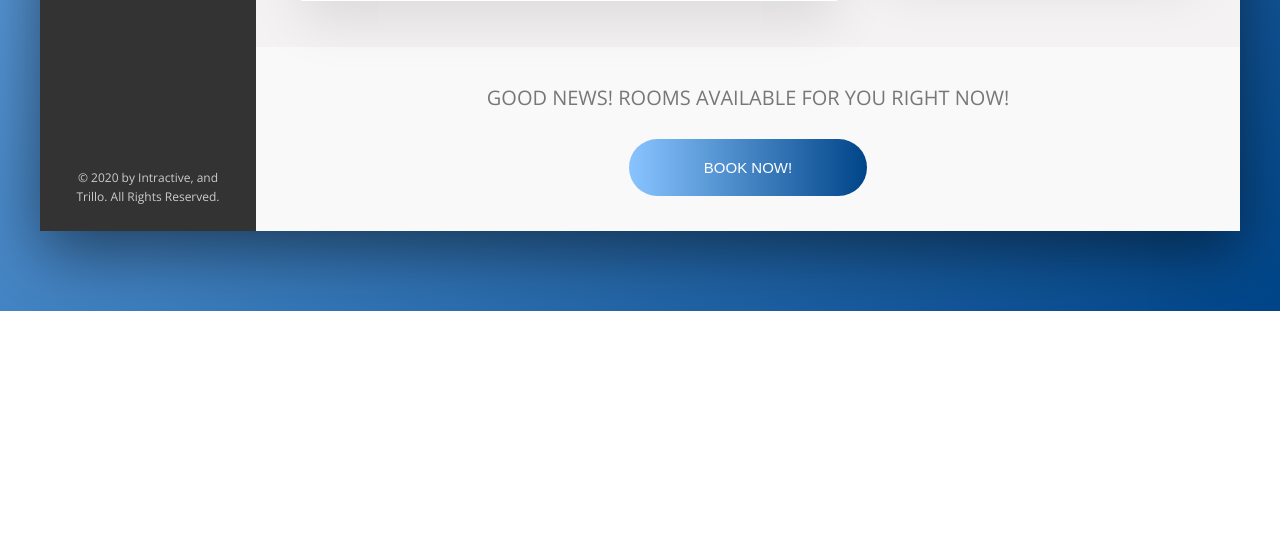
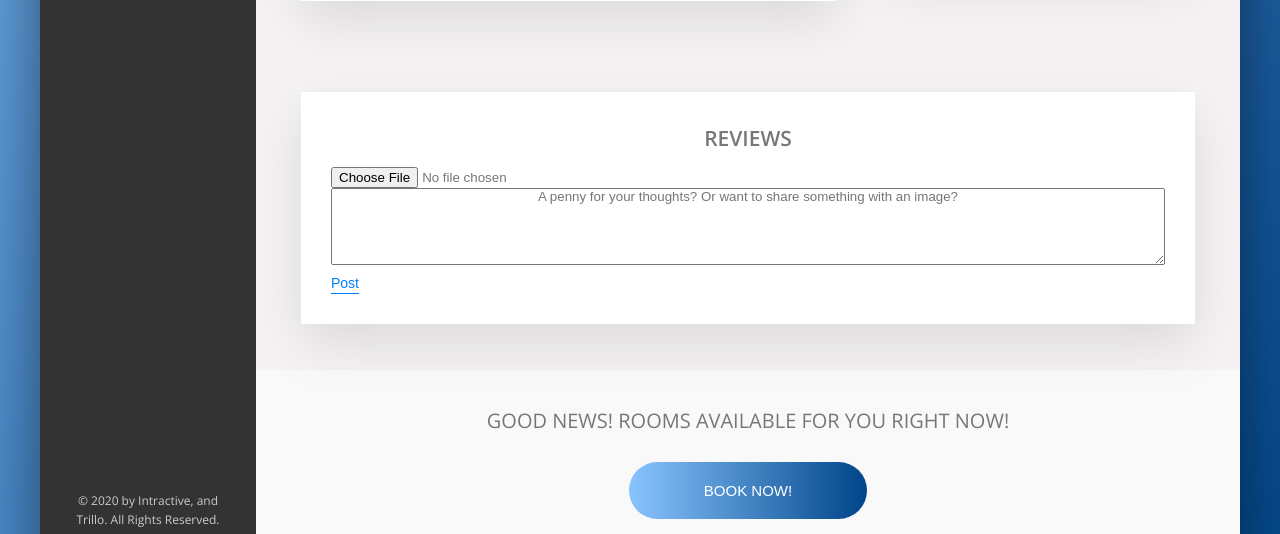
Before and after one commit to lauslim12/intract-hotel-system, a CodeIgniter app: page /Intractive/booking/showDetail/1 in a window 1280 px wide. Shown: the part 1046-1580 px from the top of the page. Before the commit the page ends 1357 px from the top, so only its background shows below. Run offline with CodeIgniter, Linux system fonts and the light colour scheme; a user stored in the database is signed in; data comes from the database, SQL or seed files in the repository; tables that the repository leaves empty hold one stand-in row (values such as "Sample post"); data that the repository does not hold is empty.

Commit message:
Added UI to display all reviews for that particular hotel.

```diff
--- a/application/views/booking.php
+++ b/application/views/booking.php
@@ -119,22 +119,55 @@ defined('BASEPATH') or exit('No direct script access allowed');
             </figure>
           </div>
         </div>
-        <!--
         <div class="detail">
           <div class="description--posts">
             <h2>REVIEWS</h2>
-            <form action='' method="POST" enctype='multipart/form-data' class='post-form'>
+            <form action='<?php echo site_url() . "review/submitPost"; ?>' method="POST" enctype='multipart/form-data' class='post-form'>
+              <input type="hidden" name="hotel_id" value="<?= $id; ?>">
               <input type="file" name="fileToUpload" id="fileToUpload" />
               <textarea name="post_text" id="post_text" rows="5" placeholder="A penny for your thoughts? Or want to share something with an image?"></textarea>
               <input type="submit" value="Post" name="post" id="post_button" class="btn-inline">
             </form>
             <div class="posts-area">
-              Placeholder Div
+              <?php
+              /*
+              *  Knapsack
+              */
+                for($i = 0; $i < count($reviews); $i++) {
+                  $profile_pic = base_url() . $user_reviews[$i]['profile_pic'];
+                  $added_by = site_url() . "profile/view/" . $user_reviews[$i]['username'];
+                  $first_name = $user_reviews[$i]['first_name'];
+                  $last_name = $user_reviews[$i]['last_name'];
+                  $time_message = $reviews[$i]['date_added'];
+                  $image_path = base_url() . $reviews[$i]['image'];
+                  $body = $reviews[$i]['body'];
+                ?>
+                <div class='status-post'>
+                  <div class='status-post__profile-pic'>
+                    <img src='<?= $profile_pic; ?>' width='50'>
+                  </div>
+                  <div class='status-post__posted-by'>
+                    <a href='<?= $added_by; ?>'><?= $first_name . " " . $last_name; ?></a>
+                    <p class='paragraph'><?= $time_message; ?></p>
+                  </div>
+                </div>
+                <div class='status-post__body'>
+                  <div class='status-post__image'>
+                    <?php
+                      if($reviews[$i]['image'] != NULL) {
+                        echo "<img src='$image_path' />";
+                      }
+                    ?>
+                    <p class='paragraph'><?= $body; ?></p>
+                  </div>
+                </div>
+                <hr>
+              <?php
+                }
+              ?>
             </div>
-            <img class="posts-area--loading" src="assets/images/icons/loading.gif" alt="Loading Icon">
           </div>
         </div>
-        -->
         <?php
         $booking_url = site_url() . "booking/showBooking/$id";
         if ($rooms != FALSE) {
```
